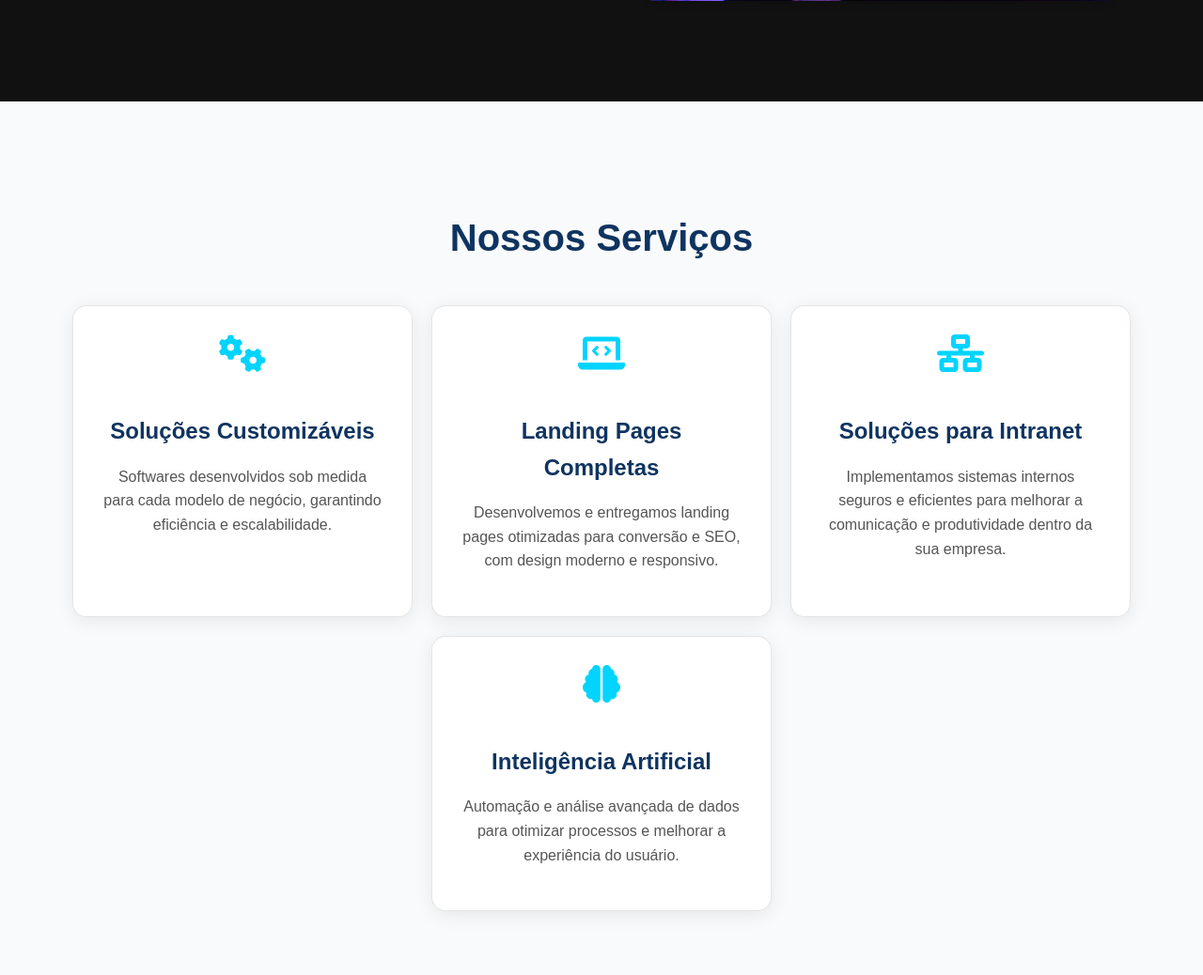
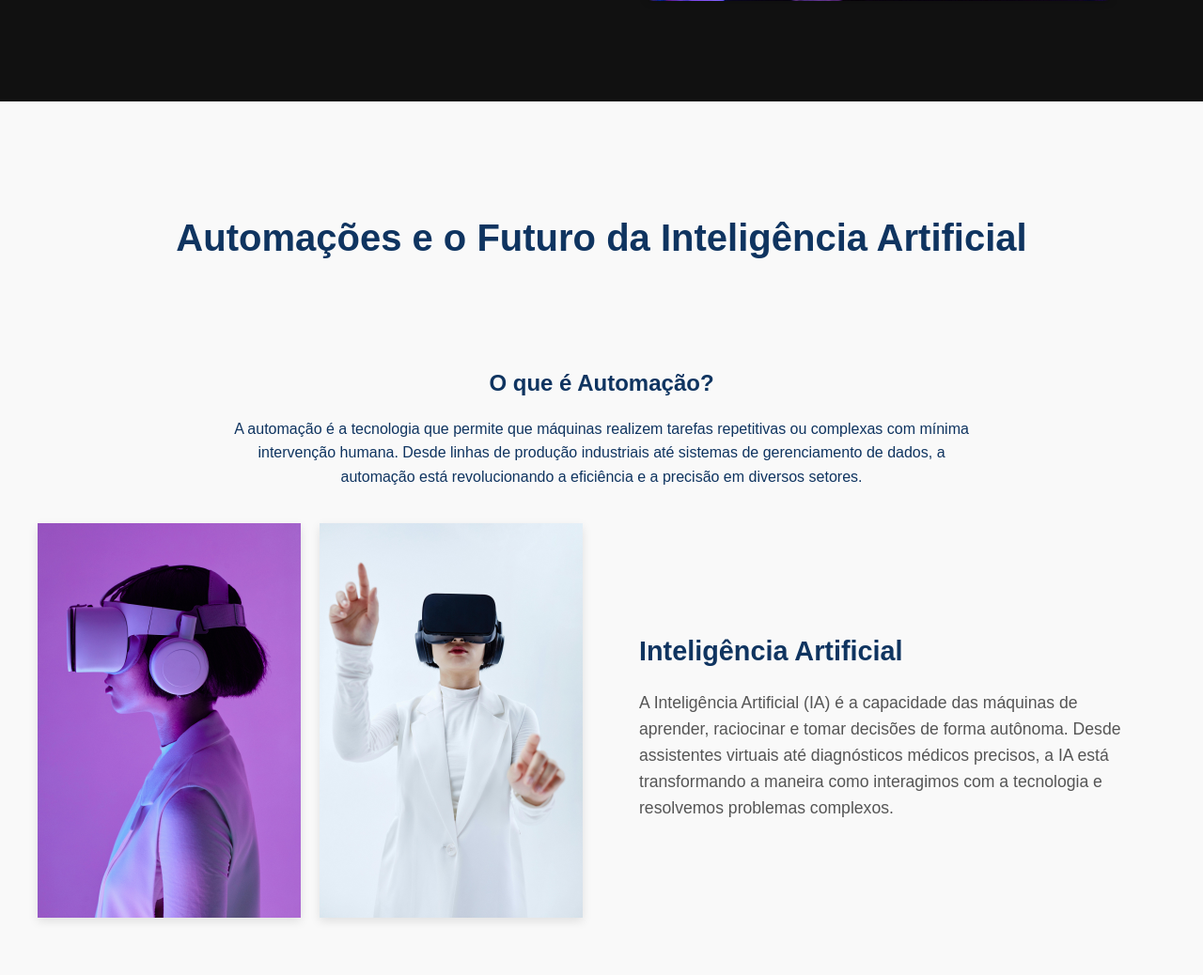
Before and after one commit to ingridesouza/page_tech, a Python web app: template app/templates/index.html in a window 1280 px wide. Shown: the part 1090-2128 px from the top of the page at 94% size. Run offline with Jinja, Linux system fonts and the light colour scheme; the template is opened without the code that fills it, so the values that code supplies are empty.

Commit message:
update new section

```diff
--- a/app/static/css/styles.css
+++ b/app/static/css/styles.css
@@ -204,6 +204,142 @@ nav ul li a:hover {
     }
 }
 
+/* Seção Automação e IA */
+#automation-ia {
+    color: black;
+    padding: 80px 40px;
+    background-color: #f9f9f9;
+}
+
+#automation-ia h2 {
+    font-size: 2.5em;
+    text-align: center;
+    margin-bottom: 60px;
+    color: var(--azul-escuro); /* Cor azul escuro para o título */
+}
+
+.content-grid {
+    display: grid;
+    grid-template-columns: 1fr 1fr;
+    gap: 40px;
+    align-items: center;
+    margin-bottom: 60px;
+}
+
+/* Alternar a ordem das colunas */
+.content-grid:nth-child(odd) .text-content {
+    order: 2; /* Texto à direita */
+}
+
+.content-grid:nth-child(odd) .image-content {
+    order: 1; /* Imagens à esquerda */
+}
+
+.text-content {
+    padding: 20px;
+}
+
+.text-content h3 {
+    font-size: 1.8em;
+    margin-bottom: 15px;
+    color: var(--azul-escuro); /* Cor azul escuro para os subtítulos */
+}
+
+.text-content p {
+    font-size: 1.1em;
+    line-height: 1.6;
+    color: #555; /* Texto mais suave */
+}
+
+.image-content {
+    display: grid;
+    grid-template-columns: repeat(2, 1fr);
+    gap: 20px;
+}
+
+.image-content img {
+    width: 100%;
+    height: auto;
+    display: block;
+    box-shadow: 0 4px 10px rgba(0, 0, 0, 0.1); /* Sombra suave */
+    transition: transform 0.3s ease, box-shadow 0.3s ease;
+}
+
+.image-content img:hover {
+    transform: translateY(-5px);
+    box-shadow: 0 8px 20px rgba(0, 0, 0, 0.2); /* Sombra mais intensa no hover */
+}
+
+/* Estilos responsivos */
+@media (max-width: 768px) {
+    .content-grid {
+        grid-template-columns: 1fr;
+        gap: 20px;
+    }
+
+    .content-grid:nth-child(odd) .text-content,
+    .content-grid:nth-child(odd) .image-content {
+        order: initial; /* Reset da ordem em telas menores */
+    }
+
+    #automation-ia h2 {
+        font-size: 2em;
+    }
+
+    .text-content h3 {
+        font-size: 1.5em;
+    }
+
+    .text-content p {
+        font-size: 1em;
+    }
+}
+/* Nova fileira de imagens para Machine Learning e IA */
+.image-row {
+    display: grid;
+    grid-template-columns: repeat(4, 1fr); /* 4 imagens por linha */
+    gap: 20px;
+    margin-top: 40px;
+}
+
+.image-row img {
+    width: 100%;
+    height: auto;
+    display: block;
+    box-shadow: 0 4px 10px rgba(0, 0, 0, 0.1); /* Sombra suave */
+    transition: transform 0.3s ease, box-shadow 0.3s ease;
+}
+
+.image-row img:hover {
+    transform: translateY(-5px);
+    box-shadow: 0 8px 20px rgba(0, 0, 0, 0.2); /* Sombra mais intensa no hover */
+}
+
+/* Ajustes para telas menores */
+@media (max-width: 768px) {
+    .image-row {
+        grid-template-columns: repeat(2, 1fr); /* 2 imagens por linha em telas menores */
+    }
+}
+
+.text-only {
+    text-align: center;
+    color: #0f3460;
+    max-width: 800px;
+    margin: 0 auto;
+    padding: 20px;
+}
+
+.text-only h3 {
+    font-size: 24px;
+    margin-bottom: 15px;
+}
+
+.text-only p {
+    font-size: 16px;
+    line-height: 1.6;
+}
+
 /* Seção Serviços */
 #servicos {
     padding: 80px 50px;
@@ -356,7 +492,7 @@ nav ul li a:hover {
 #contato {
     text-align: center;
     padding: 80px 50px;
-    background: linear-gradient(135deg, #1a1a2e, #0f3460); /* Gradiente mais suave e escuro */
+    background-color: #000000;
     color: #fff;
 }
 
@@ -458,7 +594,7 @@ nav ul li a:hover {
 
 /* Botão de enviar */
 #contato form button {
-    background: linear-gradient(135deg, var(--azul-claro), var(--azul-escuro));
+    background-color: var(--azul-claro); /* Cor azul claro */
     color: #fff; /* Texto branco para contraste */
     padding: 15px 30px;
     border: none;
@@ -475,26 +611,10 @@ nav ul li a:hover {
     margin: 20px auto 0; /* Centraliza o botão */
 }
 
-#contato form button::before {
-    content: '';
-    position: absolute;
-    top: 50%;
-    left: 50%;
-    width: 300%;
-    height: 300%;
-    background: radial-gradient(circle, rgba(255, 255, 255, 0.3), transparent);
-    transform: translate(-50%, -50%) scale(0);
-    transition: transform 0.5s ease;
-    border-radius: 50%;
-}
-
 #contato form button:hover {
+    background-color: var(--azul-escuro); /* Cor azul escuro no hover */
     transform: translateY(-3px);
     box-shadow: 0 8px 12px rgba(0, 212, 255, 0.3);
-}
-
-#contato form button:hover::before {
-    transform: translate(-50%, -50%) scale(1);
 }
 
 #contato form button:active {
@@ -556,7 +676,7 @@ footer {
 
 /* Estilos do Rodapé */
 footer {
-    background-color: #1a1a2e;
+    background-color: #35353b;
     color: #fff;
     padding: 40px 20px 20px;
     font-family: 'Poppins', sans-serif;
--- a/app/templates/index.html
+++ b/app/templates/index.html
@@ -17,6 +17,67 @@
         </div>
         <div class="sobre-imagem">
             <img src="{{ url_for('static', filename='images/pexels-shkrabaanthony-5475752.jpg') }}" alt="Descrição da imagem">
+        </div>
+    </div>
+</section>
+
+<section id="automation-ia">
+    <h2>Automações e o Futuro da Inteligência Artificial</h2>
+
+    <!-- Primeiro bloco: Apenas texto sobre automação -->
+    <div class="text-only">
+        <h3>O que é Automação?</h3>
+        <p>
+            A automação é a tecnologia que permite que máquinas realizem tarefas repetitivas ou complexas com mínima intervenção humana.
+            Desde linhas de produção industriais até sistemas de gerenciamento de dados, a automação está revolucionando a eficiência e a precisão em diversos setores.
+        </p>
+    </div>
+
+    <!-- Segundo bloco: Texto à direita, imagens à esquerda -->
+    <div class="content-grid">
+        <div class="text-content">
+            <h3>Inteligência Artificial</h3>
+            <p>
+                A Inteligência Artificial (IA) é a capacidade das máquinas de aprender, raciocinar e tomar decisões de forma autônoma.
+                Desde assistentes virtuais até diagnósticos médicos precisos, a IA está transformando a maneira como interagimos com a tecnologia e resolvemos problemas complexos.
+            </p>
+        </div>
+        <div class="image-content">
+            <img src="static/images/pexels-michelangelo-buonarroti-8728382.jpg" alt="Aprendizado de Máquina">
+            <img src="static/images/pexels-michelangelo-buonarroti-8728223.jpg" alt="Visão Computacional">
+        </div>
+    </div>
+
+    <!-- Terceiro bloco: Texto à esquerda, imagens à direita -->
+    <div class="content-grid">
+        <div class="text-content">
+            <h3>Robótica e Automação</h3>
+            <p>
+                A robótica combina automação e IA para criar máquinas inteligentes capazes de realizar tarefas físicas complexas.
+                Desde robôs industriais até drones autônomos, a robótica está impulsionando a inovação em setores como manufatura, logística e saúde.
+            </p>
+        </div>
+        <div class="image-content">
+            <img src="static/images/pexels-pavel-danilyuk-8438923.jpg" alt="Robótica Industrial">
+            <img src="static/images/pexels-pavel-danilyuk-8439094.jpg" alt="Drones Autônomos">
+        </div>
+    </div>
+
+    <!-- Quarto bloco: Texto à direita, imagens à esquerda -->
+    <div class="content-grid">
+        <div class="text-content">
+            <h3>O Futuro da IA</h3>
+            <p>
+                O futuro da Inteligência Artificial promete avanços ainda mais impressionantes, como carros autônomos, cidades inteligentes e sistemas de saúde personalizados.
+                A IA continuará a moldar o mundo, tornando-o mais eficiente, seguro e conectado.
+            </p>
+        </div>
+        <div class="image-content">
+            <img src="static/images/pexels-agk42-2599244.jpg" alt="Carros Autônomos">
+            <video autoplay loop muted playsinline>
+                <source src="static/videos/8086707-uhd_3840_2160_25fps.mp4" type="video/mp4">
+                Seu navegador não suporta o elemento de vídeo.
+            </video>
         </div>
     </div>
 </section>
```
Also changed, not shown: app/static/images/pexels-agk42-2599244.jpg (added), app/static/images/pexels-michelangelo-buonarroti-8728223.jpg (added), app/static/images/pexels-michelangelo-buonarroti-8728382.jpg (added), app/static/images/pexels-pavel-danilyuk-8438877.jpg (added), 1 other file.
